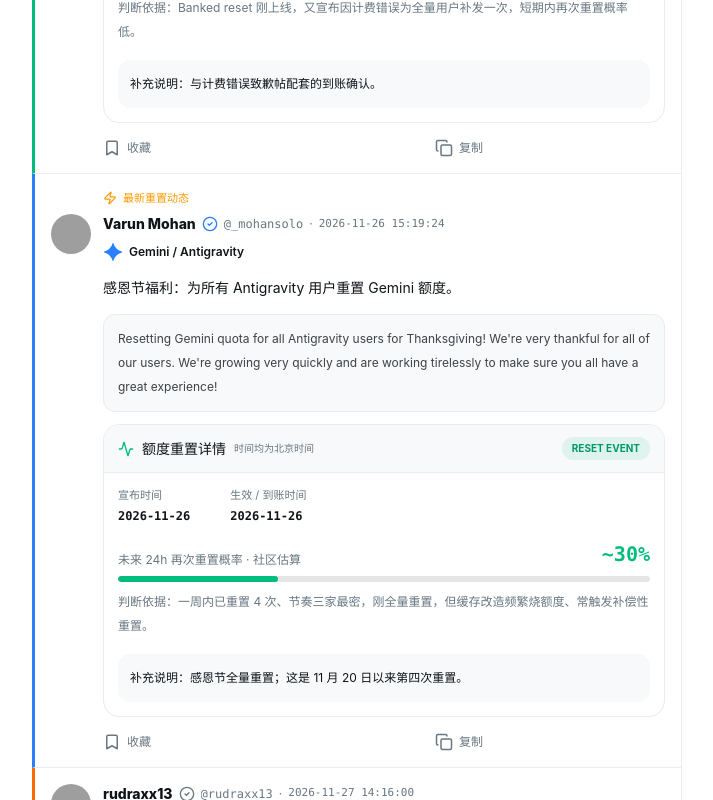
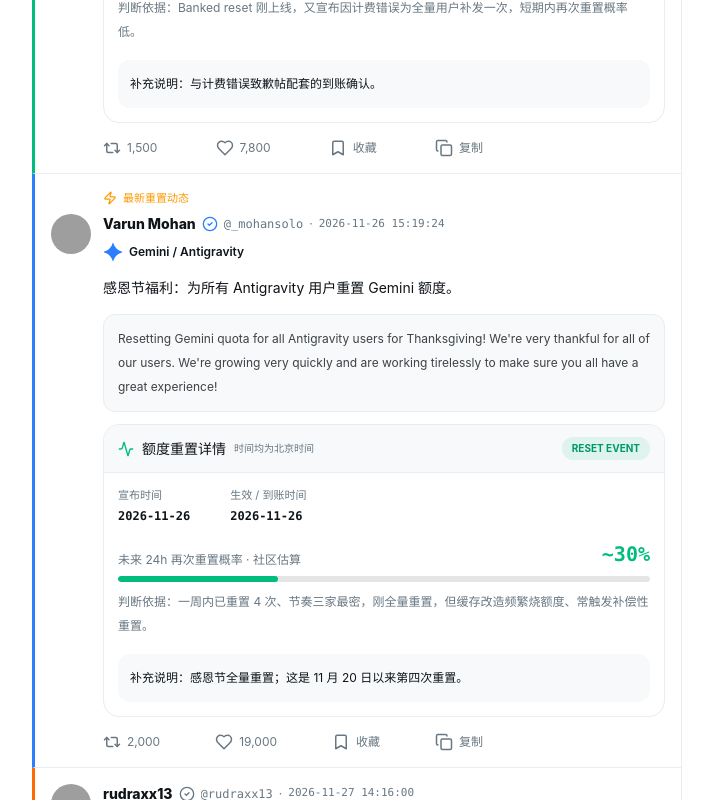
Before and after one commit to miaoshamm/ResetRadar, a React (Vite) app: page / in a window 1280 px wide. Shown: the part 800-1600 px from the top of the page, without its empty margins (238-951 px from the left). Built offline with nearby package versions, Linux system fonts and the light colour scheme; grey boxes are pictures that could not be loaded; the HTML template or start-up script is replaced by a standard one.

Commit message:
帖子恢复互动数据展示：转发/点赞数以真实数据静态呈现（90/100 条有真实互动数），收藏与复制保留为可操作按钮

```diff
--- a/src/App.tsx
+++ b/src/App.tsx
@@ -1,7 +1,8 @@
 import React, { useCallback, useEffect, useMemo, useState } from "react";
 import {
   Activity, AlertTriangle, Bookmark, CalendarDays, Check, CheckCircle2,
-  ChevronLeft, ChevronRight, Copy, Menu, MessageSquareText, Monitor, Moon, Radio,
+  ChevronLeft, ChevronRight, Copy, Heart, Menu, MessageSquareText, Monitor, Moon, Radio,
+  Repeat2,
   Search, Sparkles, Sun, TrendingUp,
   Users, X, Zap
 } from "lucide-react";
@@ -276,6 +277,8 @@ function PostCard({ post, onAction, onSelectAuthor, onToast }: {
           {post.category === "reset" && <ResetDetails post={post} />}
 
           <div className="mt-4 flex max-w-[380px] items-center justify-between text-xs text-[var(--muted)]">
+            <span className="inline-flex items-center gap-1.5"><Repeat2 size={18} />{post.reposts.toLocaleString()}</span>
+            <span className="inline-flex items-center gap-1.5"><Heart size={18} />{post.likes.toLocaleString()}</span>
             <button onClick={() => onAction(post.id)} className={`inline-flex items-center gap-1.5 transition hover:text-blue-500 ${post.bookmarked ? "font-bold text-blue-500" : ""}`}><Bookmark size={18} fill={post.bookmarked ? "currentColor" : "none"} />{post.bookmarked ? "已收藏" : "收藏"}</button>
             <button onClick={copyPost} className="inline-flex items-center gap-1.5 transition hover:text-blue-500"><Copy size={18} />复制</button>
           </div>
```
